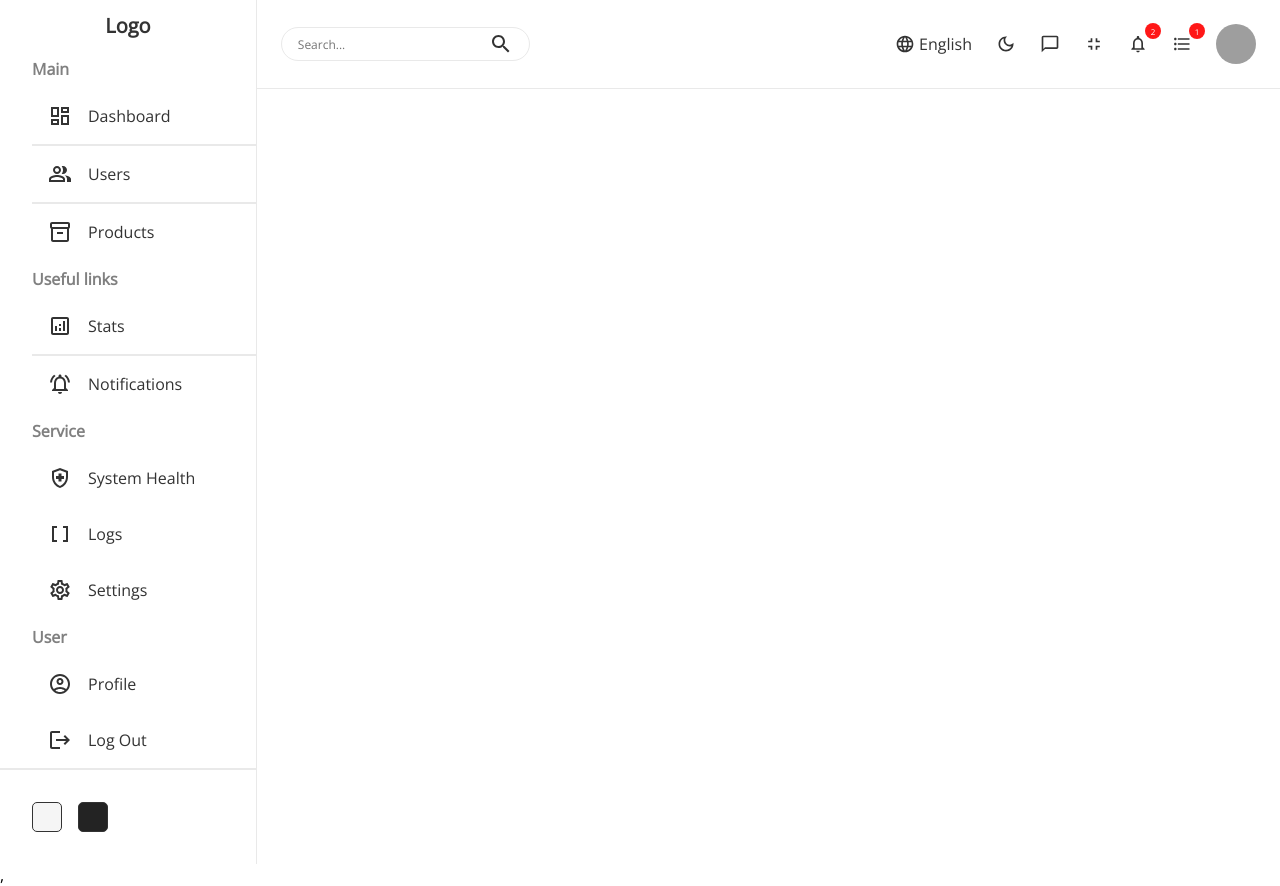
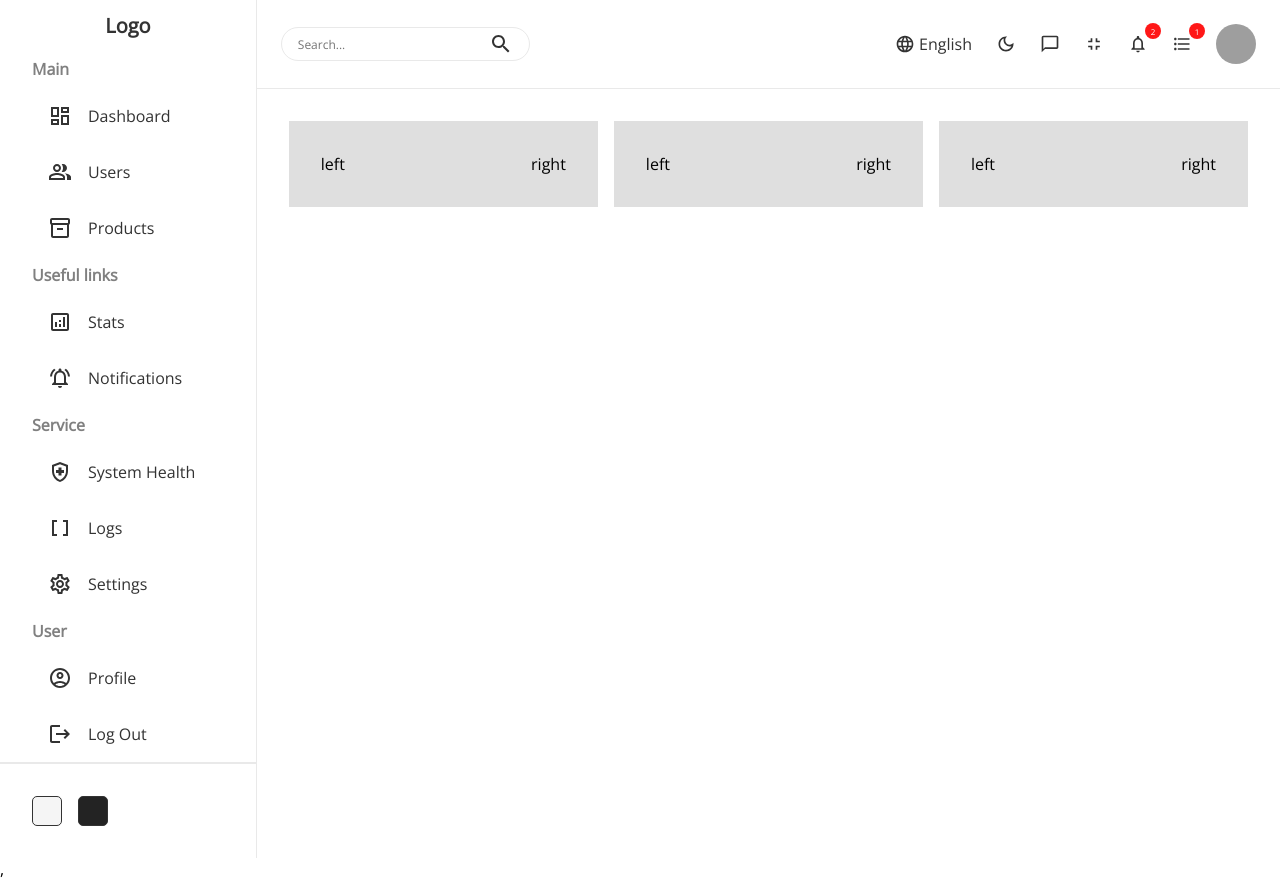
Before and after one commit to DigytUX/material-dashboard, a React (Create React App) app in the folder frontend/: page / in a window 1280 px wide. Built offline with nearby package versions, Linux system fonts and the light colour scheme; grey boxes are pictures that could not be loaded.

Commit message:
Added widgets

```diff
--- a/frontend/src/components/SideBar/SideBar.jsx
+++ b/frontend/src/components/SideBar/SideBar.jsx
@@ -25,12 +25,10 @@ export default function SideBar(){
                             <DashboardOutlinedIcon className="icon" />
                             <span className="dashboard">Dashboard</span>
                         </li>
-                        <hr className="hr" />
                         <li>
                             <PeopleAltOutlinedIcon className="icon" />
                             <span className="dashboard">Users</span>
                         </li>
-                        <hr className="hr" />
                         <li>
                             <Inventory2OutlinedIcon className="icon" />
                             <span className="dashboard">Products</span>
@@ -40,7 +38,6 @@ export default function SideBar(){
                             <AnalyticsOutlinedIcon className="icon" />
                             <span className="dashboard">Stats</span>
                         </li>
-                        <hr className="hr" />
                         <li>
                             <NotificationsActiveOutlinedIcon className="icon" />
                             <span className="dashboard">Notifications</span>
--- /dev/null
+++ b/frontend/src/components/Widget/Widget.jsx
@@ -0,0 +1,13 @@
+import React from 'react'
+import './widget.scss'
+
+export default function Widget(){
+    return (
+        <>
+            <div className="widget">
+                <div className="left">left</div>
+                <div className="right">right</div>
+            </div>
+        </>
+    )
+}
--- /dev/null
+++ b/frontend/src/components/Widget/widget.scss
@@ -0,0 +1,8 @@
+.widget {
+    display:flex;
+    justify-content: space-between;
+    align-items: center;
+    flex:1;
+    padding:2em;
+    background-color:rgb(223, 223, 223);
+}
--- a/frontend/src/pages/home/Home.jsx
+++ b/frontend/src/pages/home/Home.jsx
@@ -2,6 +2,7 @@ import React from 'react'
 import './home.scss'
 import NavBar from '../../components/NavBar/NavBar'
 import SideBar from '../../components/SideBar/SideBar'
+import Widget from '../../components/Widget/Widget'
 
 export default function Home(){
     return (
@@ -10,6 +11,11 @@ export default function Home(){
                 <SideBar />
                 <div className="home-container">
                     <NavBar />
+                    <div className="widgets">
+                        <Widget />
+                        <Widget />
+                        <Widget />
+                    </div>
                 </div>
             </div>
         </>
--- a/frontend/src/pages/home/home.scss
+++ b/frontend/src/pages/home/home.scss
@@ -1,7 +1,11 @@
 .home {
     display:flex;
     .home-container {
-        // display:flex;
         flex:4;
+        .widgets {
+            display:flex;
+            padding:2em;
+            gap:1em;
+        }
     }
 }
```
